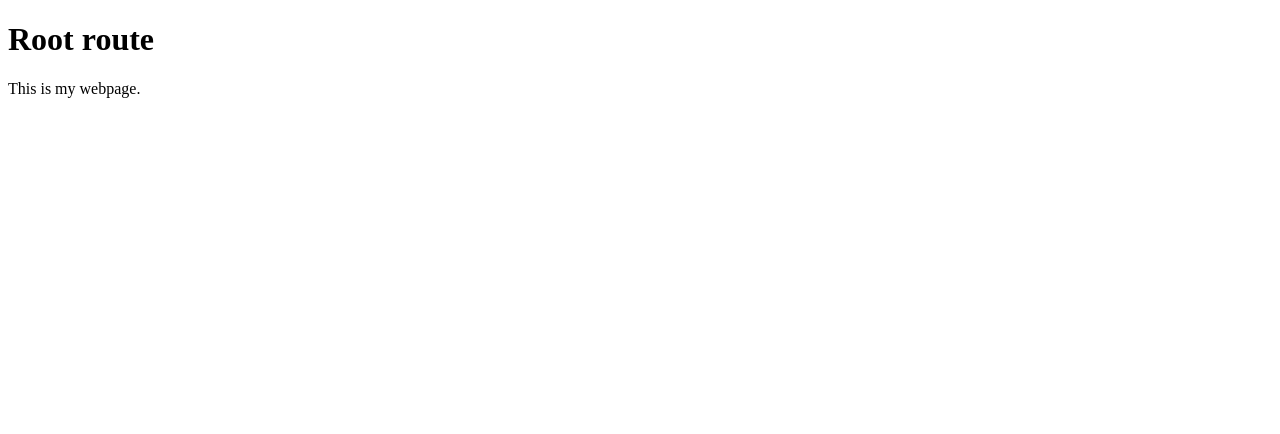
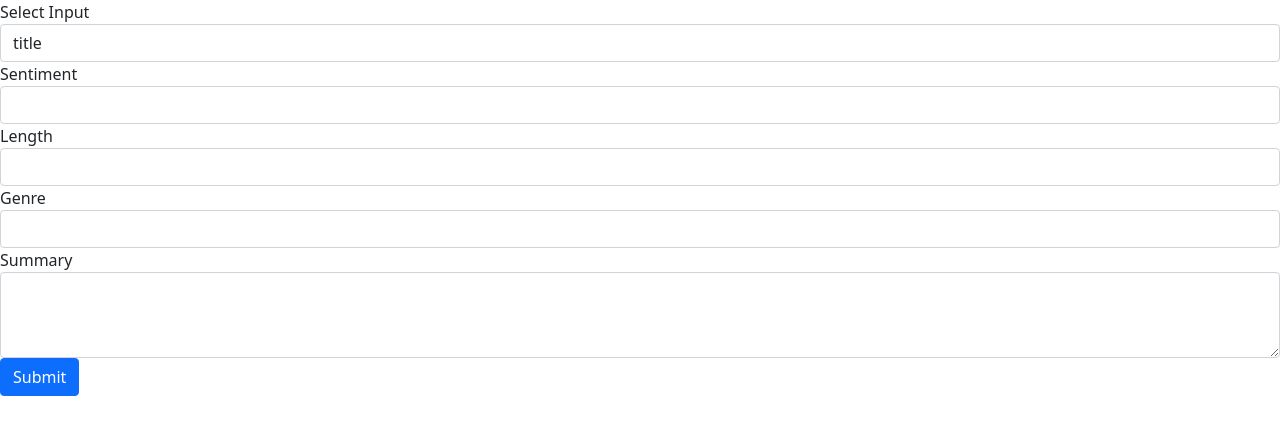
Before and after one commit to p3z/AI-ghost-writer, a website: page index.html in a window 1280 px wide. Drawn offline with nearby package versions, Linux system fonts and the light colour scheme.

Commit message:
Add interface to index

```diff
--- a/index.html
+++ b/index.html
@@ -1,11 +1,45 @@
 <!DOCTYPE html>
-<html>
+<html lang="en">
 <head>
   <meta charset="UTF-8">
-  <title>Ghost writer</title>
+  <meta name="viewport" content="width=device-width, initial-scale=1.0">
+  <title>GhostWriter v1</title>
+  <link rel="stylesheet" href="https://cdn.jsdelivr.net/npm/bootstrap@5.0.0/dist/css/bootstrap.min.css" integrity="sha384-G5gwV9U9S/u/2u8cXvUw5kGxd5W5p5g5n5z4Vh5B4KxJv7Q/5Ww/5Y5j+S5Y5j+S5Y5j+S" crossorigin="anonymous">
 </head>
 <body>
-  <h1>Root route</h1>
-  <p>This is my webpage.</p>
+    <form>
+        <div class="form-group">
+          <label for="selectInput">Select Input</label>
+          <select class="form-control" id="selectInput" name="selectInput">
+            <option>title</option>
+            <option>page</option>
+            <option>prologue</option>
+            <option>epilogue</option>
+            <option>blurb</option>
+            <option>tagline</option>
+            <option>summary</option>
+            <option>review</option>
+          </select>
+        </div>
+        <div class="form-group">
+          <label for="sentimentInput">Sentiment</label>
+          <input type="text" class="form-control" id="sentimentInput" name="sentiment">
+        </div>
+        <div class="form-group">
+          <label for="lengthInput">Length</label>
+          <input type="text" class="form-control" id="lengthInput" name="length">
+        </div>
+        <div class="form-group">
+          <label for="genreInput">Genre</label>
+          <input type="text" class="form-control" id="genreInput" name="genre">
+        </div>
+        <div class="form-group">
+          <label for="summaryInput">Summary</label>
+          <textarea class="form-control" id="summaryInput" rows="3" name="summary"></textarea>
+        </div>
+        <button type="submit" class="btn btn-primary">Submit</button>
+      </form>
+
+  <script src="https://cdn.jsdelivr.net/npm/bootstrap@5.0.0/dist/js/bootstrap.min.js" integrity="sha384-tC5IQib027qvyjSMfHjOMaLkfuWVxZxUPnCJA7l2mCWNIpG9mGCD8wGNIcPD7Txa" crossorigin="anonymous"></script>
 </body>
 </html>
```
